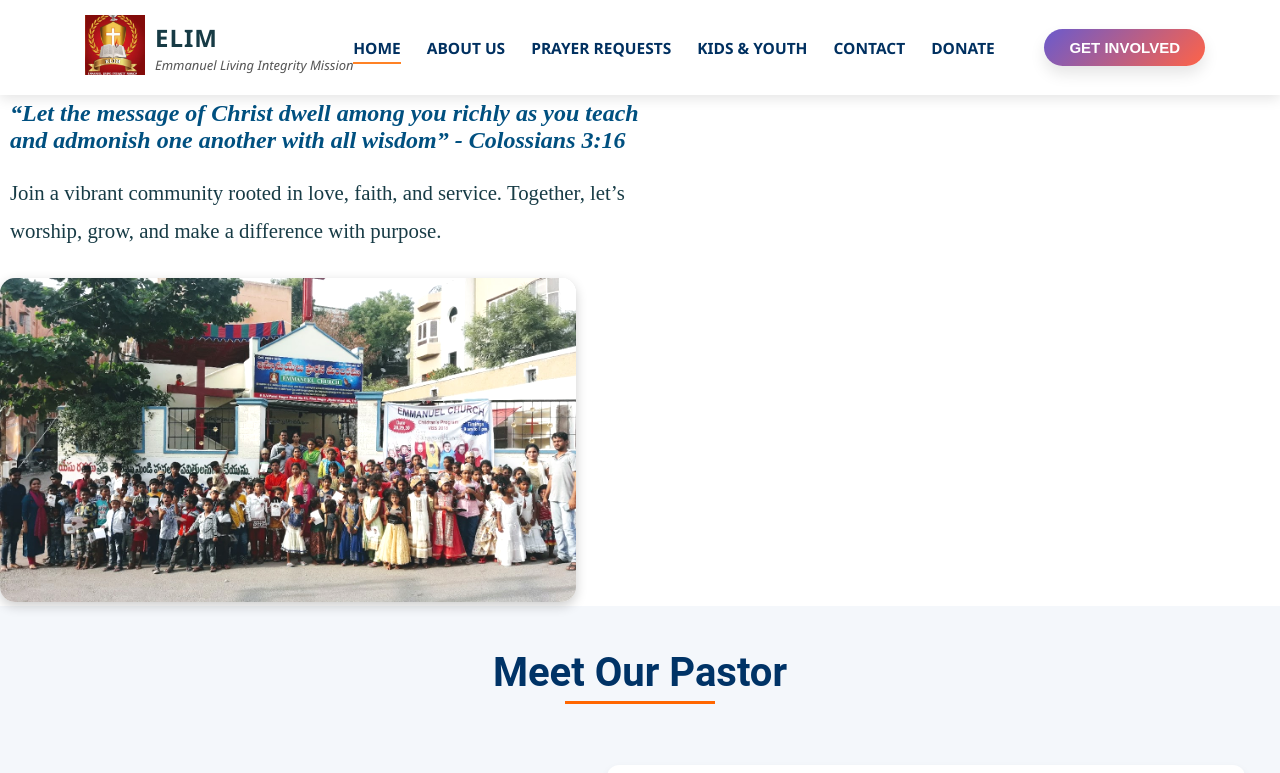
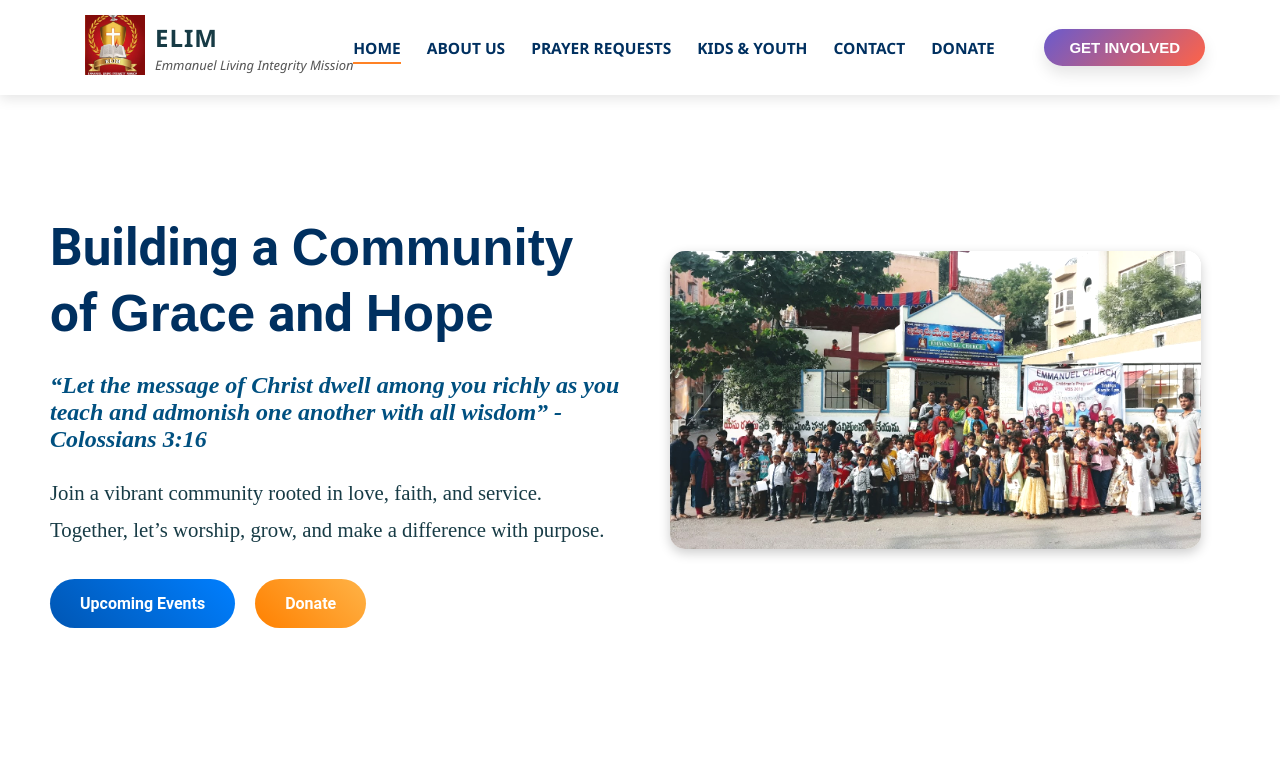
Before and after one commit to Aravind-Kumar1/Church-Community, a Next.js app: page / in a window 1280 px wide. Shown: the top 773 px of the page. Built offline with nearby package versions, Linux system fonts and the light colour scheme.

Commit message:
Your update message

```diff
--- a/src/components/Hero.js
+++ b/src/components/Hero.js
@@ -1,22 +1,22 @@
 import Link from 'next/link';
 import styles from '../styles/Hero.module.css';
-import '../styles/global.css'; // Do not use `styles` as the alias for global CSS.
-
+import '../styles/global.css';
 
 const Hero = () => {
   return (
     <section className={styles.heroSection}>
       <div className={styles.heroContent}>
         <h1 className={styles.heroTitle}>
-          Building a <span className={styles.bold}>Community</span><br />
-          of <span className={styles.bold}>Grace</span> and <span className={styles.bold}>Hope</span>
+          Building a <span className={styles.bold}>Community</span>
+          <br />
+          of <span className={styles.bold}>Grace</span> and{' '}
+          <span className={styles.bold}>Hope</span>
         </h1>
-
         <p className={styles.heroSubtitle}>
           “Let the message of Christ dwell among you richly as you teach and admonish one another with all wisdom” - Colossians 3:16
         </p>
         <p className={styles.heroDescription}>
-         Join a vibrant community rooted in love, faith, and service. Together, let’s worship, grow, and make a difference with purpose.
+          Join a vibrant community rooted in love, faith, and service. Together, let’s worship, grow, and make a difference with purpose.
         </p>
         <div className={styles.heroButtons}>
           <Link href="/up-events" className={styles.button}>
@@ -27,11 +27,13 @@ const Hero = () => {
           </Link>
         </div>
       </div>
-      <img
-        src="/emmanuel church.jpg" /* Replace with your actual image path */
-        alt="Church Community"
-        className={styles.heroImage}
-      />
+      <div className={styles.heroImageWrapper}>
+        <img
+          src="/emmanuel church.jpg"
+          alt="Church Community"
+          className={styles.heroImage}
+        />
+      </div>
     </section>
   );
 };
--- a/src/styles/Hero.module.css
+++ b/src/styles/Hero.module.css
@@ -1,52 +1,34 @@
-/* Additional Fix for Horizontal Overflow */
-.heroPage {
-
-    overflow-x: hidden; /* Remove horizontal scroll */
-}
-
-<<<<<<< HEAD
-
-=======
->>>>>>> 20320cec99d58e18cfbf1da3d0382531cbd5c3c7
-/* Hero Section Styles */
 .heroSection {
-
-    margin-top: 50px;
     display: flex;
-    margin-bottom: -50px;
     align-items: center;
     justify-content: space-between;
     padding: 50px;
     height: 100vh;
-    background: none;  /* Removed the background gradient */
-    font-family: 'Roboto', sans-serif;  /* More elegant font */
+    background-color: #ffffff;
+    font-family: 'Roboto', sans-serif;
     position: relative;
     overflow: hidden;
-    max-width: 100%;  /* Ensure that content doesn't exceed the viewport */
+    max-width: 100%;
   }
 
-/* Hero Content */
   .heroContent {
-    margin-left: 10px;
-    margin-top: -100px;
+    flex: 1;
     max-width: 50%;
-    animation: fadeIn 2s ease-out;
-    box-sizing: border-box;
+    padding-right: 20px;
   }
 
   .heroTitle {
     font-size: 3.2rem;
     color: #003060;
     margin-bottom: 20px;
-    font-weight: normal;  /* Keep the rest normal */
     line-height: 1.3;
-    animation: slideInLeft 1.5s ease-out;
+    font-family: 'Roboto', sans-serif;
+    animation: slideInLeft 1.5s ease-out; /* Sliding in from the left */
   }
 
-/* Styling for the title, apply bold to specific words */
   .heroTitle .bold {
     font-weight: bold;
-    font-family: 'Poppins', sans-serif;  /* Use a clean, modern font for bold words */
+    font-family: 'Poppins', sans-serif;
   }
 
   .heroSubtitle {
@@ -55,8 +37,8 @@
     color: #005080;
     margin-bottom: 15px;
     font-style: italic;
-    font-family: 'Playfair Display', serif; /* Elegant serif font for subtitle */
-    animation: fadeIn 2.5s ease-out;
+    font-family: 'Playfair Display', serif;
+    animation: fadeIn 2s ease-in; /* Fading in with a smooth ease-in */
   }
 
   .heroDescription {
@@ -64,16 +46,14 @@
     color: #173b45;
     line-height: 1.8;
     margin-bottom: 30px;
-    font-family: 'Lora', serif; /* Timeless serif font for description text */
-    animation: fadeIn 3s ease-out;
-    font-style: normal; /* Keep it normal for readability */
+    font-family: 'Lora', serif;
+    animation: fadeInUp 2.5s ease-out; /* Fading in and moving up */
   }
 
-/* Hero Buttons */
   .heroButtons {
     display: flex;
     gap: 20px;
-    animation: fadeIn 3.5s ease-out;
+    animation: fadeIn 3s ease-in-out; /* Buttons fade in smoothly */
   }
 
   .button {
@@ -101,67 +81,22 @@
     box-shadow: 0 6px 18px rgba(0, 0, 0, 0.2);
   }
 
-.button:after {
-    content: '';
-    position: absolute;
-    top: 0;
-    left: 0;
-    width: 100%;
-    height: 100%;
-    background: radial-gradient(circle, rgba(255, 255, 255, 0.2), rgba(0, 0, 0, 0.2));
-    border-radius: 30px;
-    opacity: 0;
-    transition: opacity 0.3s ease;
+  .heroImageWrapper {
+    flex: 1;
+    display: flex;
+    align-items: center;
+    justify-content: center;
   }
 
-.button:hover:after {
-    opacity: 1;
-}
-
-/* Hero Image */
-.heroImageWrapper {
-    margin-right: 10px;
-    position: relative;
-    display: inline-block;
-    margin-top: -50px;
-}
-
-.heroImageWrapper::before {
-    content: '';
-    position: absolute;
-    top: 50%;
-    left: 50%;
-    width: 250px; /* Size of the circular line */
-    height: 250px;
-    background: conic-gradient(from 0deg, #ff8000, #ffb347, #ff8000);
-    border-radius: 50%;
-    animation: rotateCircle 4s linear infinite;
-    transform: translate(-50%, -50%);
-    z-index: 0; /* Place behind the image */
-}
-
-/* Hero Image */
   .heroImage {
-    margin-top: -50px;
-    max-width: 45%;
+    max-width: 90%;
     height: auto;
     border-radius: 15px;
     box-shadow: 0 4px 12px rgba(0, 0, 0, 0.2);
-    position: relative;
-    z-index: 1;
     filter: brightness(1.1);
   }
 
   /* Keyframe Animations */
-@keyframes fadeIn {
-    from {
-        opacity: 0;
-    }
-    to {
-        opacity: 1;
-    }
-}
-
   @keyframes slideInLeft {
     from {
       transform: translateX(-50%);
@@ -173,22 +108,22 @@
     }
   }
 
-@keyframes slideInRight {
+  @keyframes fadeIn {
     from {
-        transform: translateX(50%);
       opacity: 0;
     }
     to {
-        transform: translateX(0);
       opacity: 1;
     }
   }
 
-@keyframes rotateCircle {
-    0% {
-        transform: rotate(0deg);
+  @keyframes fadeInUp {
+    from {
+      transform: translateY(20px);
+      opacity: 0;
     }
-    100% {
-        transform: rotate(360deg);
+    to {
+      transform: translateY(0);
+      opacity: 1;
     }
   }
--- a/src/styles/SubmitPrayer.module.css
+++ b/src/styles/SubmitPrayer.module.css
@@ -10,11 +10,13 @@
   --background: #fff;
 }
 
-<<<<<<< HEAD
+body {
+  font-family: 'Roboto', sans-serif;
+  background-color: #f9f9f9;
+  margin: 0;
+  padding: 0;
+}
 
-
-=======
->>>>>>> 20320cec99d58e18cfbf1da3d0382531cbd5c3c7
 /* Hero Section */
 .heroSection {
   text-align: center;
@@ -94,7 +96,6 @@
 }
 
 .formTextarea {
-  margin-top: 3px;
   resize: vertical;
   min-height: 120px;
 }
```
Lines whose indentation alone changed are shown as unchanged.
